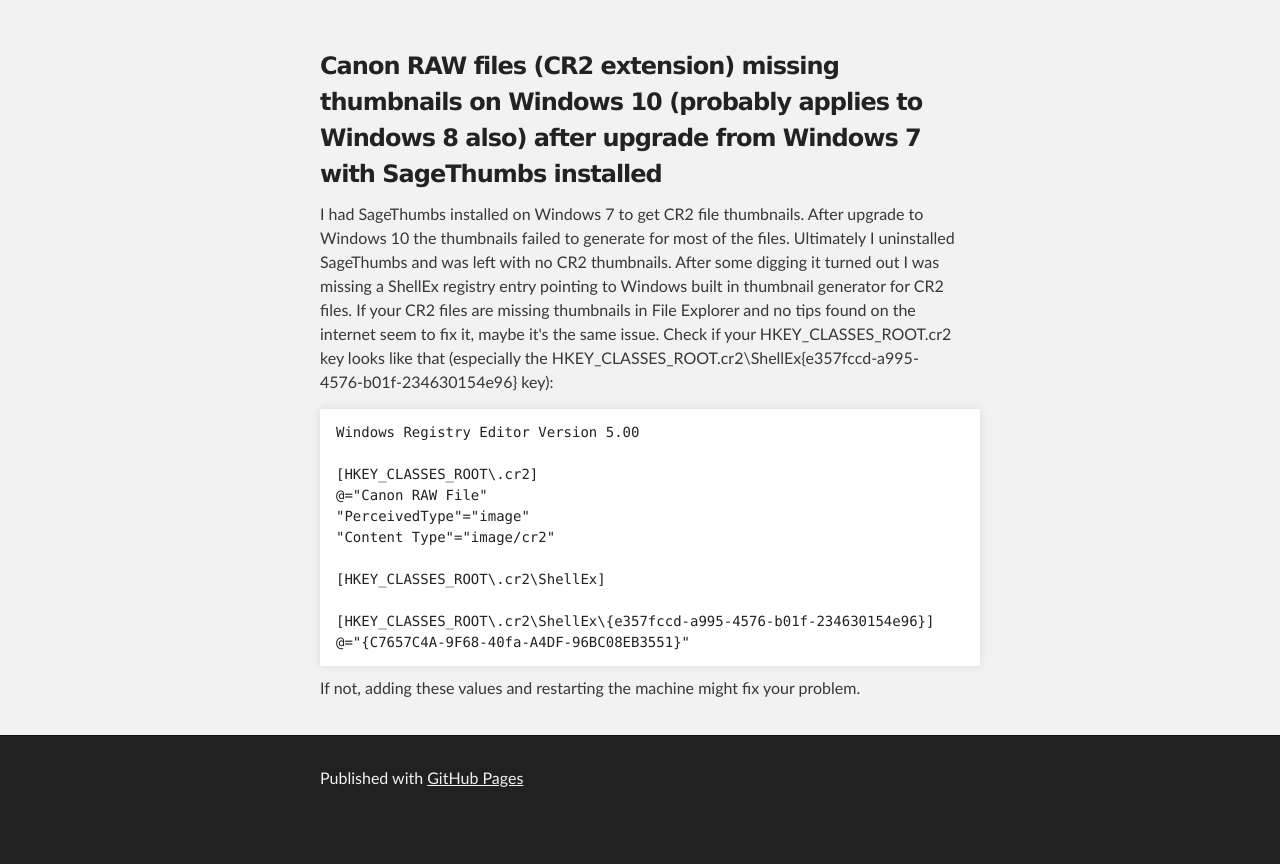
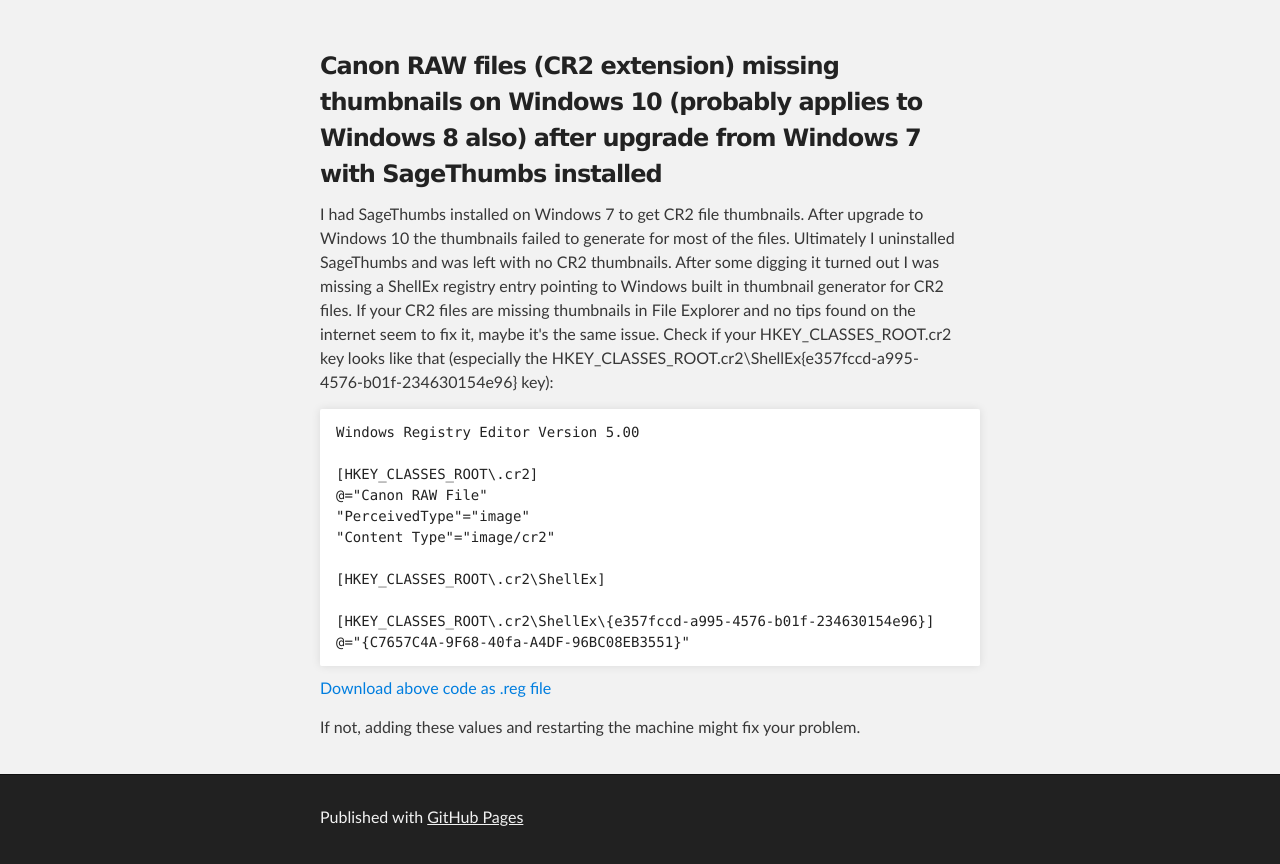
Before and after one commit to michal-szkutnik/michal-szkutnik.github.io, a plain HTML site: page index.html in a window 1280 px wide. Shown: the part 176-1040 px from the top of the page. Before the commit the page ends 1001 px from the top, so only its background shows below. Drawn offline with Linux system fonts and the light colour scheme.

Commit message:
Update index.html

```diff
--- a/index.html
+++ b/index.html
@@ -44,7 +44,7 @@
 [HKEY_CLASSES_ROOT\.cr2\ShellEx\{e357fccd-a995-4576-b01f-234630154e96}]
 @="{C7657C4A-9F68-40fa-A4DF-96BC08EB3551}"
 </code></pre>
-
+<p><a href='cr2.reg'>Download above code as .reg file</a></p>
 <p>If not, adding these values and restarting the machine might fix your problem. </p>
       </section>
     </div>
```
